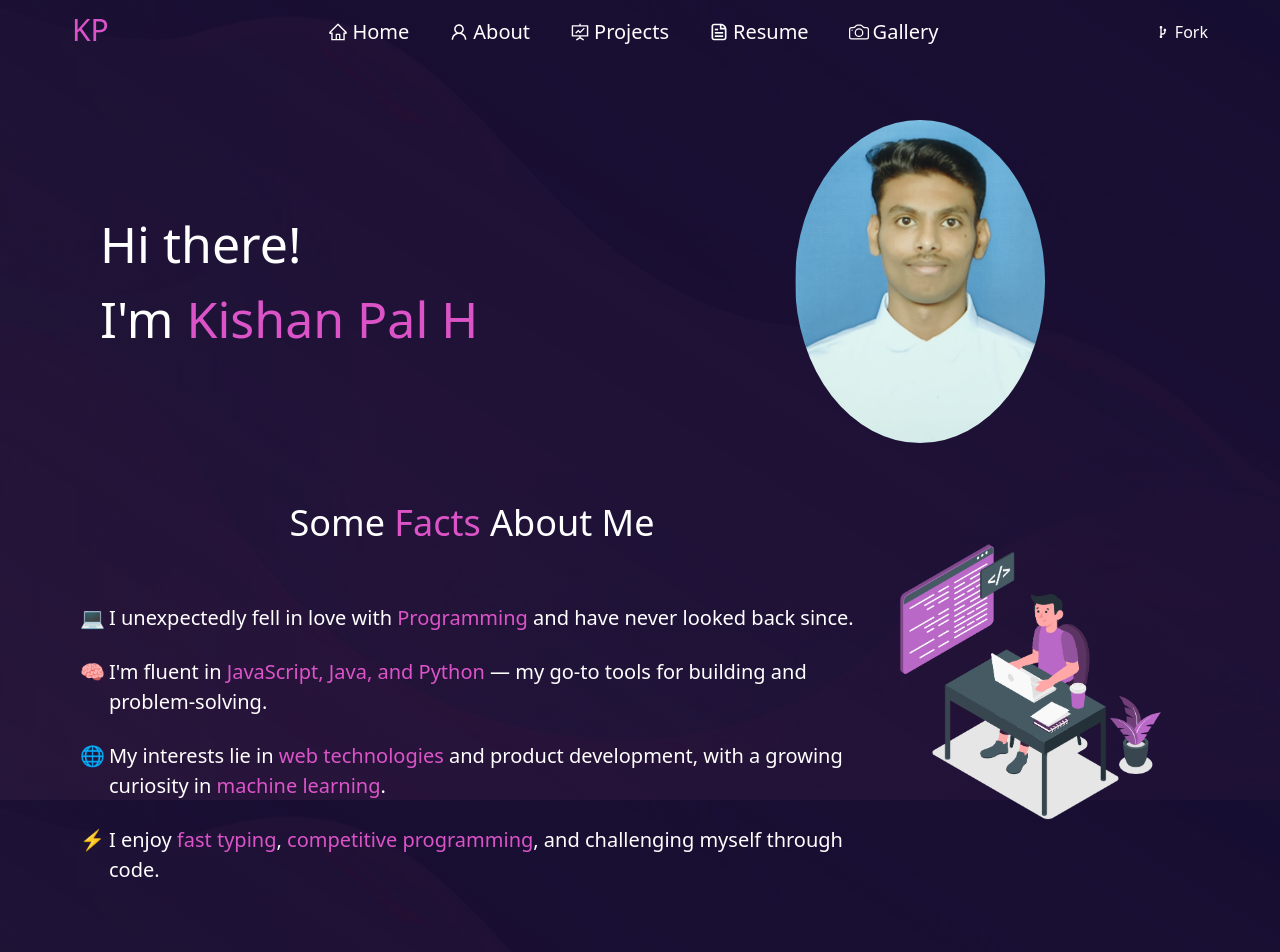
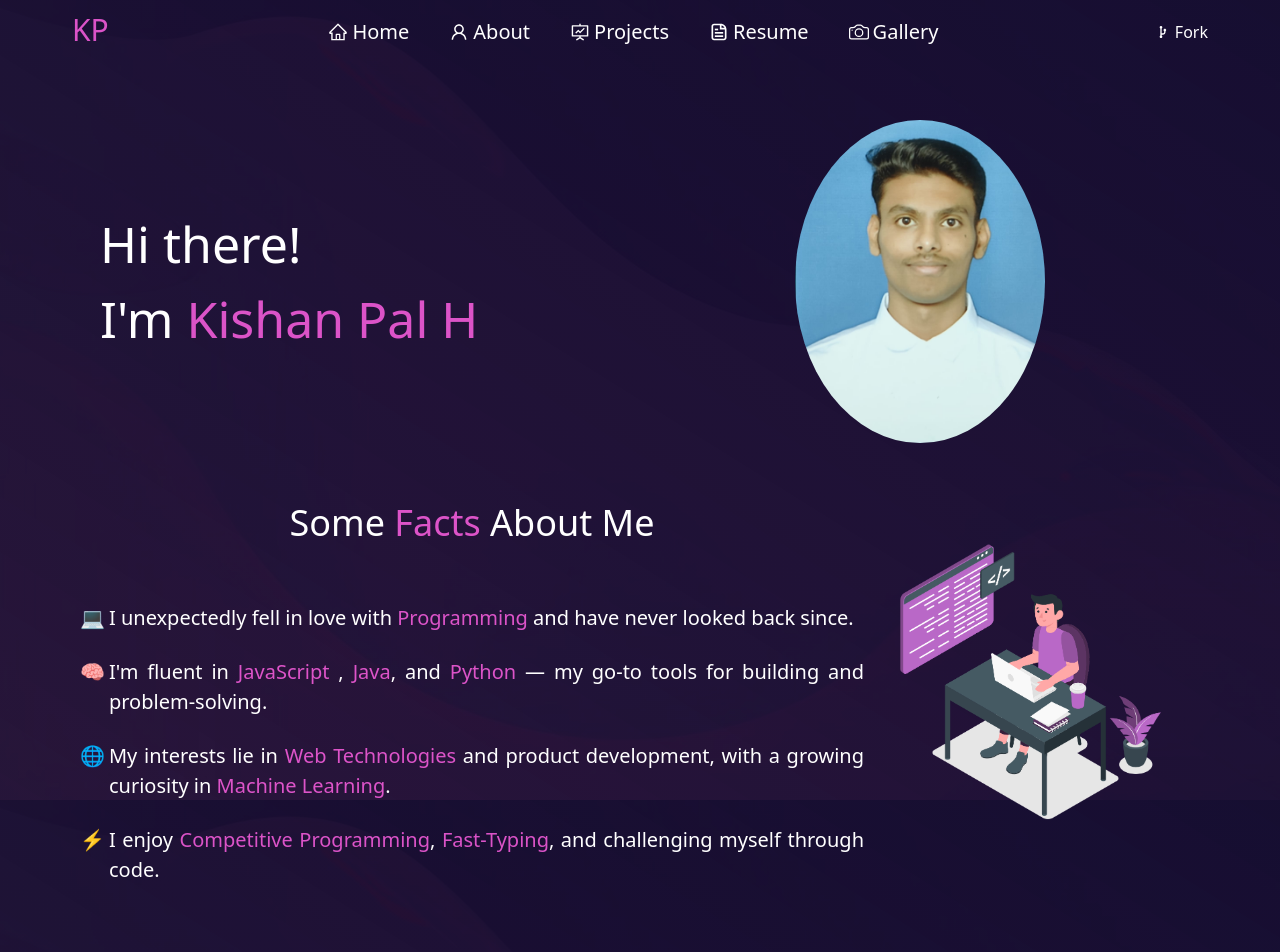
Before and after one commit to Kishan-Pal/kp-portfolio, a React (Vite) app: page / in a window 1280 px wide. Shown: the top 952 px of the page. Built offline with nearby package versions, Linux system fonts and the light colour scheme.

Commit message:
changed size, spacing

```diff
--- a/src/assets/components/AchievementCard.jsx
+++ b/src/assets/components/AchievementCard.jsx
@@ -3,7 +3,7 @@ import HighlightText from "./HighlightText";
 const AchievementCard = ({ children, title, image }) => {
   return (
     <div className="flex flex-col max-h-[400px] max-w-[400px] sm:h-[400px] w-full border-2 border-[var(--imp-text-color)] rounded-lg shadow-md shadow-pink-300/20 transition-all duration-300 ease-in-out  p-5 text-white text-xl">
-      <div className="text-center text-white text-2xl max-sm:text-xl">
+      <div className="text-center text-white text-3xl max-sm:text-2xl">
         {title}
       </div>
       <img
--- a/src/assets/components/SkillCard.jsx
+++ b/src/assets/components/SkillCard.jsx
@@ -2,7 +2,7 @@ import React from "react";
 
 const SkillCard = ({ image }) => {
   return (
-    <div className="flex max-w-[150px] max-h-[150px] h-[150px] border-2 border-[var(--imp-text-color)] rounded-lg shadow-md shadow-pink-300/20 transition-all duration-300 ease-in-out flex-col items-center justify-center p-5  w-full my-5 max-sm:h-[120px] max-sm:w-[120px] max-sm:max-h-[120px] max-sm:my-2 ">
+    <div className="flex max-w-[150px] max-h-[150px] h-[150px] border-2 border-[var(--imp-text-color)] rounded-lg shadow-md shadow-pink-300/20 transition-all duration-300 ease-in-out flex-col items-center justify-center p-5  w-full my-5 max-sm:h-[130px] max-sm:w-[130px] max-sm:max-h-[130px] max-sm:my-2 ">
       <img src={image} alt="Skill" className="w-full h-full object-contain" />
     </div>
   );
--- a/src/pages/About.jsx
+++ b/src/pages/About.jsx
@@ -30,7 +30,7 @@ const About = () => {
     window.scrollTo(0, 0);
   }, []);
   return (
-    <div className="flex flex-col gap-14 mx-20 my-10 max-sm:mx-15 max-sm:my-5">
+    <div className="flex flex-col gap-14 mx-20 my-10 max-sm:mx-[5%] max-sm:my-5 max-sm:text-center">
       <div className="flex w-full h-fit justify-between">
         <div className="w-[60%] max-sm:w-full ">
           <div className="w-full t text-4xl py-5 text-white max-md:text-3xl">
@@ -56,11 +56,11 @@ const About = () => {
           <img src={aboutLogo} alt="About Me" className="w-full h-auto" />
         </div>
       </div>
-      <div className="w-[70%] h-fit">
-        <div className="text-3xl text-white max-md:text-2xl  ml-2xl max-md:ml-0 ">
+      <div className="w-[70%] h-fit max-sm:w-full">
+        <div className="text-3xl text-white max-md:text-3xl  ml-2xl max-md:ml-0 max-sm:mx-auto">
           I Also <HighlightText>Like</HighlightText>
         </div>
-        <ul className="text-xl text-white mt-5 space-y-3 max-md:text-lg max-sm:text-md">
+        <ul className="text-xl text-white mt-10 space-y-3 max-md:text-lg max-sm:text-md">
           <li className="flex items-center gap-3 ">
             <span>🎵</span>
             <span>Listening to Music</span>
--- a/src/pages/Home.jsx
+++ b/src/pages/Home.jsx
@@ -9,7 +9,7 @@ const Home = () => {
     window.scrollTo(0, 0);
   }, []);
   return (
-    <div className="my-10 mx-20 max-md:mx-[10%]">
+    <div className="my-10 mx-20 max-md:mx-[5%]">
       <div className="flex w-full h-fit  max-sm:flex-col-reverse">
         <div className="w-[50%]  p-30 text-[50px] text-white my-auto max-sm:w-full  max-sm:p-0 max-md:p-5 max-md:py-20 md:p-5 md:py-20 max-md:text-[40px] max-lg:text-[35px]">
           <p>Hi there!</p>
@@ -34,7 +34,7 @@ const Home = () => {
             <ul className="list-none flex flex-col gap-6 ">
               <li className="flex gap-1">
                 <span>💻</span>{" "}
-                <span>
+                <span className="text-justify">
                   I unexpectedly fell in love with{" "}
                   <HighlightText>Programming</HighlightText> and have never
                   looked back since.
@@ -42,28 +42,29 @@ const Home = () => {
               </li>
               <li className="flex gap-1">
                 <span>🧠</span>{" "}
-                <span>
-                  {" "}
-                  I'm fluent in{" "}
-                  <HighlightText>JavaScript, Java, and Python</HighlightText> —
-                  my go-to tools for building and problem-solving.
+                <span className="text-justify">
+                  I'm fluent in <HighlightText>JavaScript</HighlightText> ,{" "}
+                  <HighlightText>Java</HighlightText>, and{" "}
+                  <HighlightText>Python</HighlightText> — my go-to tools for
+                  building and problem-solving.
                 </span>
               </li>
               <li className="flex gap-1">
                 <span>🌐</span>
-                <span>
+                <span className="text-justify">
                   My interests lie in{" "}
-                  <HighlightText>web technologies</HighlightText> and product
+                  <HighlightText>Web Technologies</HighlightText> and product
                   development, with a growing curiosity in{" "}
-                  <HighlightText>machine learning</HighlightText>.
+                  <HighlightText>Machine Learning</HighlightText>.
                 </span>
               </li>
               <li className="flex gap-1">
                 <span>⚡</span>
-                <span>
-                  I enjoy <HighlightText>fast typing</HighlightText>,{" "}
-                  <HighlightText>competitive programming</HighlightText>, and
-                  challenging myself through code.
+                <span className="text-justify">
+                  <HighlightText></HighlightText>I enjoy{" "}
+                  <HighlightText>Competitive Programming</HighlightText>,{" "}
+                  <HighlightText>Fast-Typing</HighlightText>, and challenging
+                  myself through code.
                 </span>
               </li>
             </ul>
```
